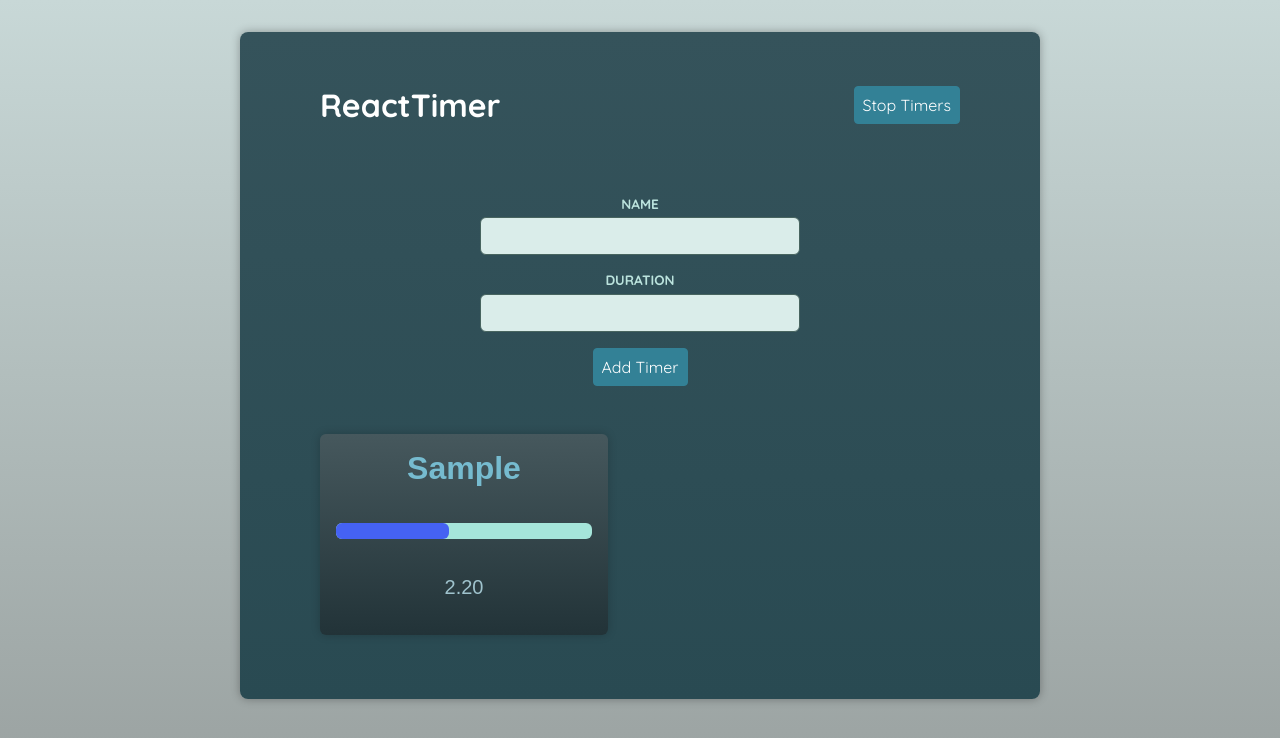
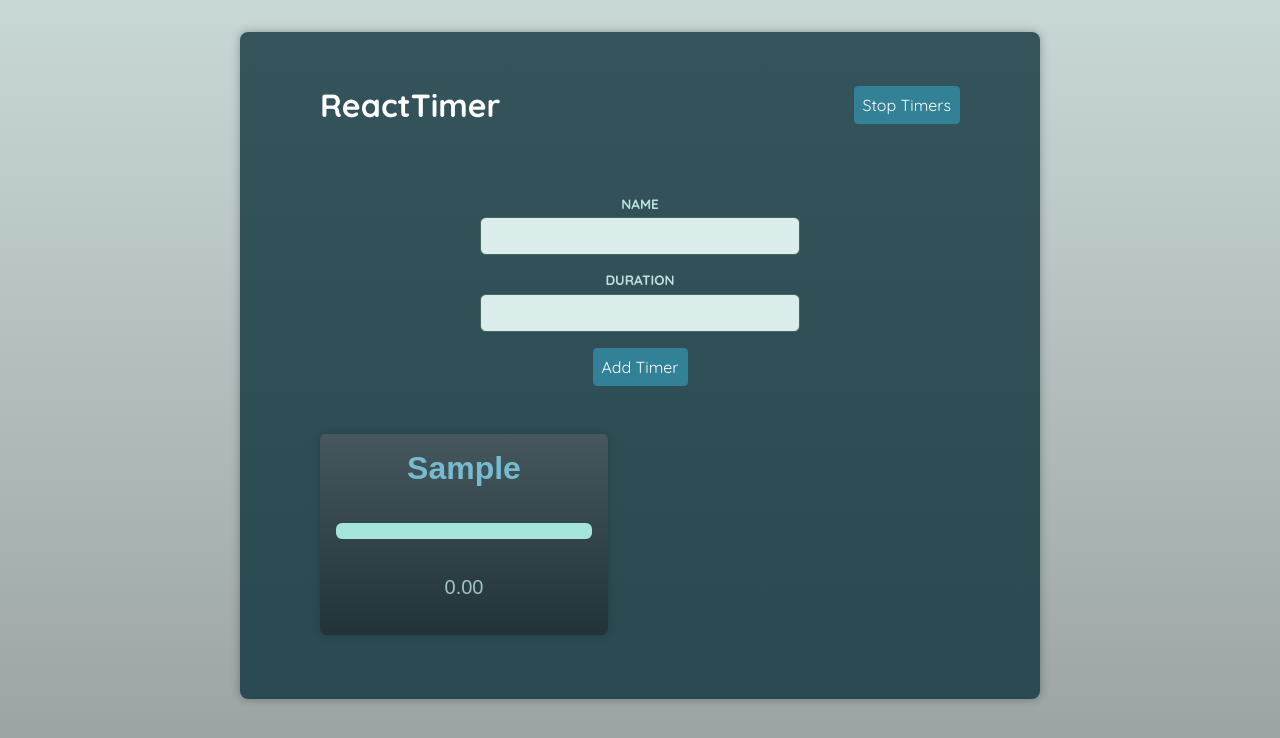
Before and after one commit to naufalathallah/typescript-course, a React (Vite) app: page / in a window 1280 px wide. Both pictures are taken after typing "Sample", "5" into the empty fields and a click on the button "Add Timer". Shown: the top 738 px of the page. Built offline with nearby package versions, Linux system fonts and the light colour scheme; a web font is replaced by a local one.

Commit message:
fix: is running

```diff
--- a/src/components/Timer.tsx
+++ b/src/components/Timer.tsx
@@ -1,24 +1,36 @@
 import Container from "./UI/Container.tsx";
-import { type Timer as TimerProps } from "../store/timers-context.tsx";
+import { useTimersContext, type Timer as TimerProps } from "../store/timers-context.tsx";
 import { useEffect, useRef, useState } from "react";
 
 export default function Timer({ name, duration }: TimerProps) {
   const interval = useRef<number | null>(null);
   const [remainingTime, setRemainingTime] = useState(duration * 1000);
   const formattedRemainingTime = (remainingTime / 1000).toFixed(2);
+  const { isRunning } = useTimersContext();
 
   if (remainingTime <= 0 && interval.current) {
     clearInterval(interval.current);
   }
 
   useEffect(() => {
-    const timer = setInterval(() => {
-      setRemainingTime((prevTime) => prevTime - 50);
-    }, 50);
-    interval.current = timer;
+    let timer: number;
+
+    if (isRunning) {
+      timer = setInterval(() => {
+        setRemainingTime((prevTime) => {
+          if (prevTime <= 0) {
+            return prevTime;
+          }
+          return prevTime - 50;
+        });
+      });
+      interval.current = timer;
+    } else if (interval.current) {
+      clearInterval(interval.current);
+    }
 
     return () => clearInterval(timer);
-  }, []);
+  }, [isRunning]);
 
   return (
     <Container as="article">
```
